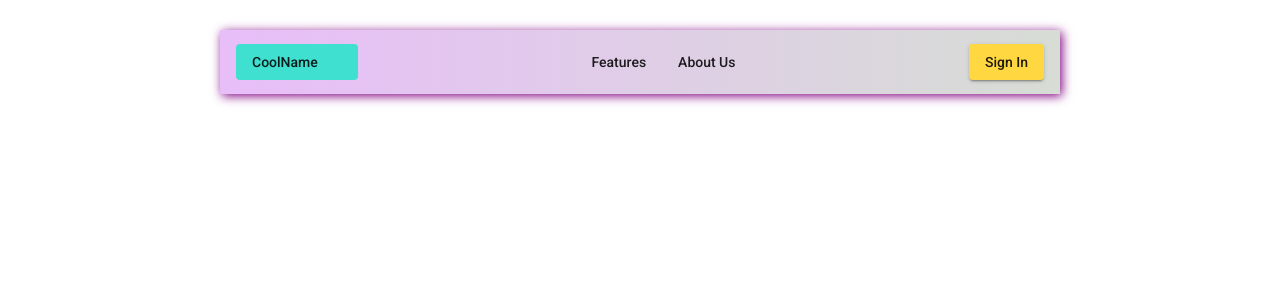
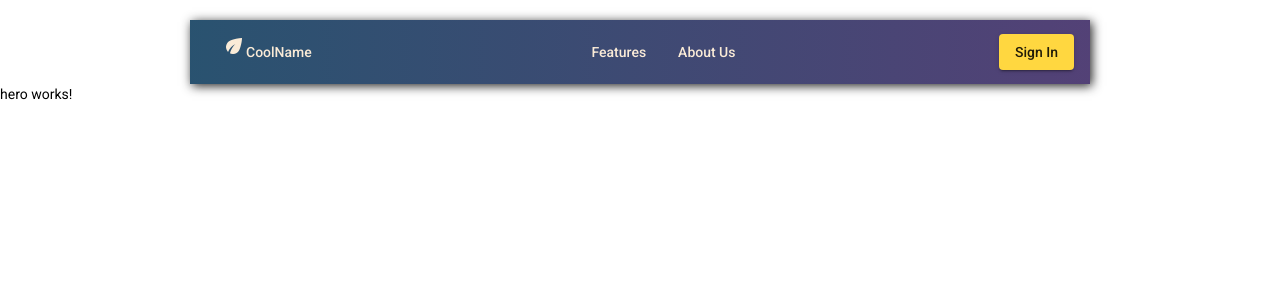
Before and after one commit to georgekakarlis/angular-playground, an Angular app: page / in a window 1280 px wide. Shown: the top 300 px of the page. Built offline with nearby package versions, Linux system fonts and the light colour scheme.

Commit message:
navbar fixed/added hero

```diff
--- a/src/app/app.component.html
+++ b/src/app/app.component.html
@@ -1,2 +1,3 @@
 <app-navbar></app-navbar>
+<app-hero></app-hero>
 <router-outlet></router-outlet>
--- a/src/app/app.module.ts
+++ b/src/app/app.module.ts
@@ -6,18 +6,20 @@ import { AppComponent } from './app.component';
 import { BrowserAnimationsModule } from '@angular/platform-browser/animations';
 import { ServiceWorkerModule } from '@angular/service-worker';
 import { environment } from '../environments/environment';
-import { NavbarComponent } from './navbar/navbar.component';
+import { NavbarComponent } from './landingpage/navbar/navbar.component';
 import { DummyTextComponent } from './dummy-text/dummy-text.component';
 
 import {MatToolbarModule} from '@angular/material/toolbar';
 import {MatButtonModule} from '@angular/material/button';
 import {MatIconModule} from '@angular/material/icon';
+import { HeroComponent } from './landingpage/hero/hero.component';
 
 @NgModule({
   declarations: [
     AppComponent,
     NavbarComponent,
-    DummyTextComponent
+    DummyTextComponent,
+    HeroComponent
   ],
   imports: [
     BrowserModule,
--- /dev/null
+++ b/src/app/landingpage/hero/hero.component.html
@@ -0,0 +1 @@
+<p>hero works!</p>
--- /dev/null
+++ b/src/app/landingpage/hero/hero.component.ts
@@ -0,0 +1,15 @@
+import { Component, OnInit } from '@angular/core';
+
+@Component({
+  selector: 'app-hero',
+  templateUrl: './hero.component.html',
+  styleUrls: ['./hero.component.scss']
+})
+export class HeroComponent implements OnInit {
+
+  constructor() { }
+
+  ngOnInit(): void {
+  }
+
+}
--- a/src/app/navbar/navbar.component.html
+++ b/src/app/landingpage/navbar/navbar.component.html
@@ -2,7 +2,7 @@
 <div class="marginated-div">
 <mat-toolbar class="gradient-nav">
    <a mat-flat-button routerLink="/" class="nav-link">
-  <span class="text-inside"><!--ICON--> <!-- <mat-icon aria-hidden="false" aria-label="Example home icon">eco</mat-icon> --> CoolName</span></a>
+  <span class="text-inside"><!--ICON-->  <mat-icon aria-hidden="false" aria-label="Example home icon">eco</mat-icon>  CoolName</span></a>
 
 <!--   <div class="spacer"></div>
  -->
--- a/src/app/navbar/navbar.component.scss
+++ b/src/app/landingpage/navbar/navbar.component.scss
@@ -5,15 +5,16 @@
 }
 
 .gradient-nav {
-  background: linear-gradient(90deg, hsla(283, 83%, 86%, 1) 0%, hsla(105, 11%, 85%, 1) 100%);
-  box-shadow: 2px 2px 10px purple;
+  background: linear-gradient(90deg, hsla(205, 46%, 30%, 1) 0%, hsla(260, 29%, 36%, 1) 100%);
+   box-shadow: 2px 2px 10px ;
 }
 
 
 .nav-link {
-  background-color: turquoise;
+  background-color:inherit;
    display:flex;
    min-width: 90px;
+   color: antiquewhite;
 }
 
 .text-inside {
@@ -30,8 +31,14 @@
   margin: 0;
   padding: 0;
   text-align: center;
+  color: antiquewhite;
 }
 
+
+li:hover {
+  background: #f08080;
+  border-radius: 15px;
+}
 .button-login {
   right: 0;
   display: flex;
@@ -39,8 +46,10 @@
 }
 
 .marginated-div {
-  margin: 20px;
-  padding: 10px;
+  margin-top: 10px;
+  padding-top: 10px;
+  border-radius: 10px;
+  width: auto;
 }
 
 @media screen and (min-width: 800px) {
@@ -62,9 +71,7 @@
     padding: 0;
     max-width:none;
 }
-.button-login {
 
-}
 .spacer {
   display: none;
 }
```
Also changed, not shown: src/app/landingpage/hero/hero.component.scss (added), src/app/landingpage/navbar/navbar.component.ts (renamed from src/app/navbar/navbar.component.ts), 2 other files (tests, documents, lock files or other folders).
